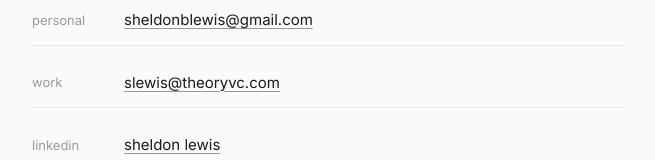
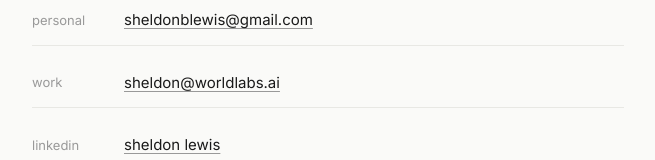
Before and after one commit to sheldonblewis/shelly-site, a Next.js app: page /contact in a window 1280 px wide. Shown: the part 342-502 px from the top of the page, without its empty margins (312-967 px from the left). Built offline with nearby package versions, Linux system fonts and the light colour scheme.

Commit message:
Update work contact email

```diff
--- a/data/contact.js
+++ b/data/contact.js
@@ -20,8 +20,8 @@
   },
   {
     label: 'work',
-    href: 'mailto:slewis@theoryvc.com',
-    text: 'slewis@theoryvc.com',
+    href: 'mailto:sheldon@worldlabs.ai',
+    text: 'sheldon@worldlabs.ai',
     external: false,
   },
   {
```
